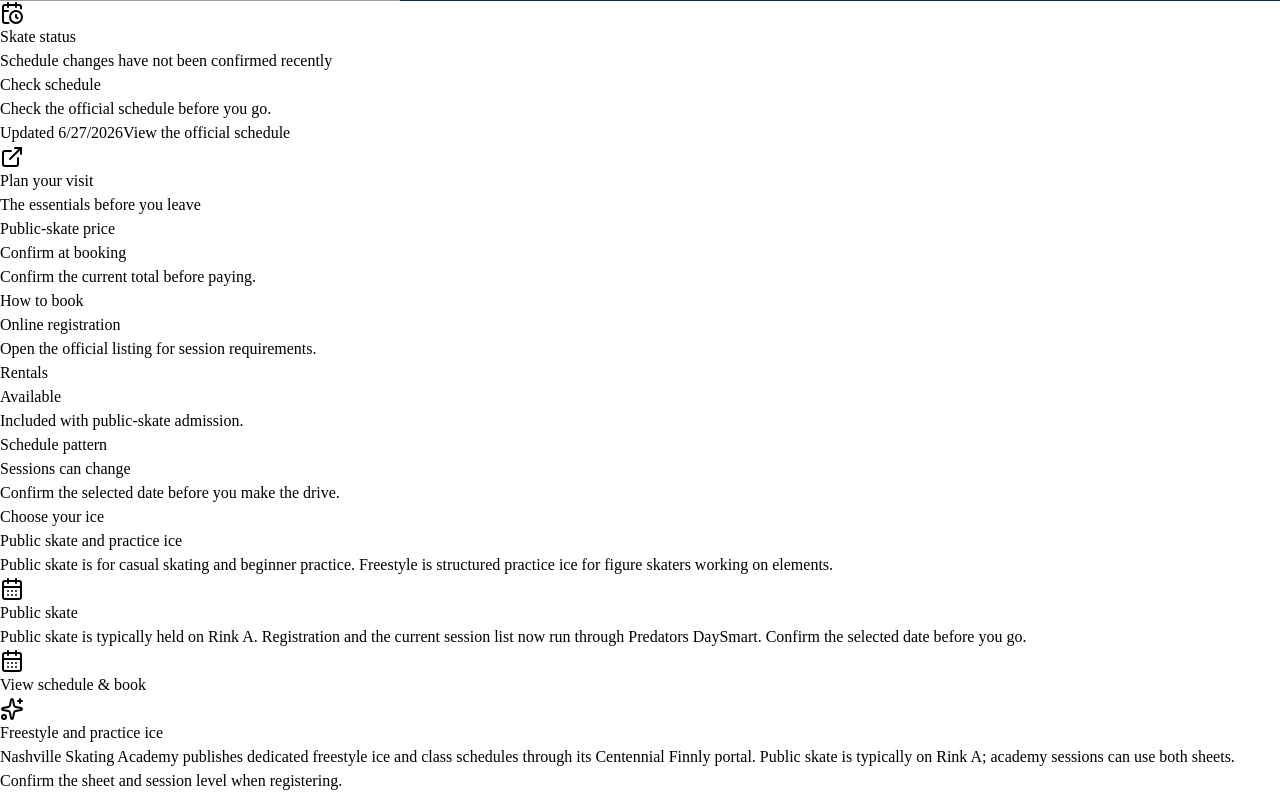
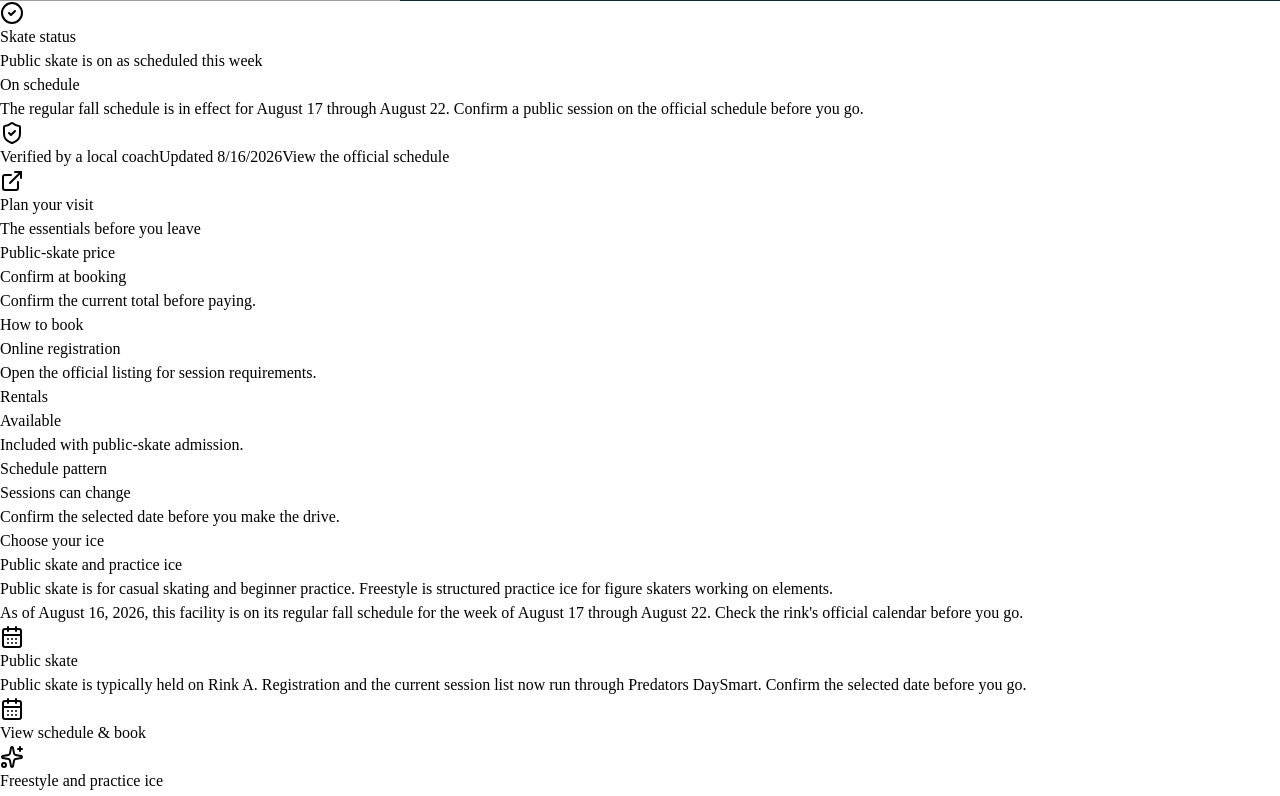
Before and after one commit to ryan-git-work/ice-skating-index, a React (Vite) app in the folder client/: page /rink/centennial-sportsplex-nashville-tn in a window 1280 px wide. Shown: the part 899-1695 px from the top of the page. Built offline with nearby package versions, Linux system fonts and the light colour scheme; grey boxes are pictures that could not be loaded.

Commit message:
Refresh Nashville fall schedule pointers

```diff
--- a/client/src/components/ScheduleLanes.tsx
+++ b/client/src/components/ScheduleLanes.tsx
@@ -9,6 +9,12 @@ function publicSummary(rink: Rink) {
   return rink.pricing?.notes
     ?? `Public-skate times change. Open the official schedule and confirm the session before visiting ${rink.name}.`;
 }
+
+const FALL_SCHEDULE_SLUGS = new Set([
+  "centennial-sportsplex-nashville-tn",
+  "ford-ice-center-bellevue-nashville-tn",
+  "ford-ice-center-antioch-antioch-tn",
+]);
 
 export function ScheduleLanes({ rink }: { rink: Rink }) {
   const publicUrl = rink.schedule_links.public_calendar_url;
@@ -25,6 +31,11 @@ export function ScheduleLanes({ rink }: { rink: Rink }) {
         <p className="mt-2 max-w-2xl text-sm leading-relaxed text-muted-foreground">
           Public skate is for casual skating and beginner practice. Freestyle is structured practice ice for figure skaters working on elements.
         </p>
+        {FALL_SCHEDULE_SLUGS.has(rink.slug) && (
+          <p className="mt-2 max-w-2xl text-sm leading-relaxed text-muted-foreground">
+            As of August 16, 2026, this facility is on its regular fall schedule for the week of August 17 through August 22. Check the rink&apos;s official calendar before you go.
+          </p>
+        )}
       </div>
 
       <div className="grid gap-4 md:grid-cols-2">
@@ -48,7 +59,7 @@ export function ScheduleLanes({ rink }: { rink: Rink }) {
               <h3 className="font-semibold text-foreground">Freestyle and practice ice</h3>
             </div>
             <p className="mt-3 text-sm leading-relaxed text-muted-foreground">
-              {rink.freestyle.notes || rink.freestyle.how_to_find_times || "Confirm current practice-ice sessions and eligibility before registering."}
+              {rink.freestyle.how_to_find_times || rink.freestyle.notes || "Confirm current practice-ice sessions and eligibility before registering."}
             </p>
             {(freestyleUrl || publicUrl) && (
               <a
--- a/client/src/data/skate-status.json
+++ b/client/src/data/skate-status.json
@@ -1,9 +1,23 @@
 {
   "centennial-sportsplex-nashville-tn": {
-    "state": "altered",
-    "note": "Public skate is altered the week of June 30 to July 3 for a Predators development camp, and the rink is closed July 4. Confirm a public session before you go.",
-    "updated": "2026-06-27",
+    "state": "normal",
+    "note": "The regular fall schedule is in effect for August 17 through August 22. Confirm a public session on the official schedule before you go.",
+    "updated": "2026-08-16",
     "verified_by": "a local coach",
-    "source_url": "https://www.nhl.com/predators/arena/local-rinks/centennial-ice-rink"
+    "source_url": "https://apps.daysmartrecreation.com/dash/x/"
+  },
+  "ford-ice-center-bellevue-nashville-tn": {
+    "state": "normal",
+    "note": "The regular fall schedule is in effect for August 17 through August 22. Confirm a public session on the official schedule before you go.",
+    "updated": "2026-08-16",
+    "verified_by": "a local coach",
+    "source_url": "https://member.daysmartrecreation.com/#/online/predators/calendar"
+  },
+  "ford-ice-center-antioch-antioch-tn": {
+    "state": "normal",
+    "note": "The regular fall schedule is in effect for August 17 through August 22. Confirm a public session on the official schedule before you go.",
+    "updated": "2026-08-16",
+    "verified_by": "a local coach",
+    "source_url": "https://apps.daysmartrecreation.com/dash/x/"
   }
 }
--- a/client/src/pages/NashvilleCityHub.tsx
+++ b/client/src/pages/NashvilleCityHub.tsx
@@ -123,6 +123,9 @@ export default function NashvilleCityHub() {
               Nashville public skating guide
             </Link>
             .
+          </p>
+          <p className="text-base text-white/75 max-w-3xl leading-relaxed mt-4">
+            Centennial Sportsplex, Ford Ice Center Bellevue, and Ford Ice Center Antioch are on their regular fall schedules for the week of August 17 through August 22, 2026. Check each rink&apos;s official calendar before you travel.
           </p>
         </div>
       </div>
```
Also changed, not shown: client/src/data/rinks.json.
